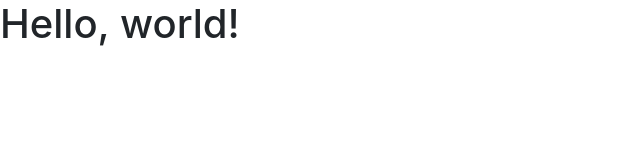
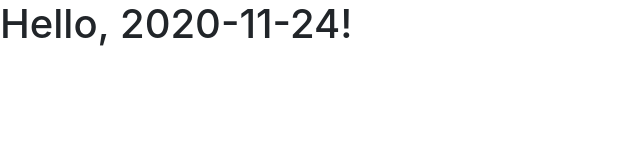
Before and after one commit to Yingmin-Li/github-flow, a plain HTML site: page index.html in a window 1280 px wide. Shown: the whole page, without its empty margins (0-640 px from the left). Drawn offline with nearby package versions, Linux system fonts and the light colour scheme.

Commit message:
update date in index.html

```diff
--- a/index.html
+++ b/index.html
@@ -5,10 +5,10 @@
     <meta name="viewport" content="width=device-width, initial-scale=1, shrink-to-fit=no">
     <link rel="stylesheet" href="https://stackpath.bootstrapcdn.com/bootstrap/4.1.1/css/bootstrap.min.css" integrity="sha384-WskhaSGFgHYWDcbwN70/dfYBj47jz9qbsMId/iRN3ewGhXQFZCSftd1LZCfmhktB" crossorigin="anonymous">
 
-    <title>Hello, world!</title>
+    <title>Hello, world! </title>
   </head>
   <body>
-    <h1>Hello, world!</h1>
+    <h1>Hello, 2020-11-24!</h1>
 
     <script src="https://code.jquery.com/jquery-3.3.1.slim.min.js" integrity="sha384-q8i/X+965DzO0rT7abK41JStQIAqVgRVzpbzo5smXKp4YfRvH+8abtTE1Pi6jizo" crossorigin="anonymous"></script>
     <script src="https://cdnjs.cloudflare.com/ajax/libs/popper.js/1.14.3/umd/popper.min.js" integrity="sha384-ZMP7rVo3mIykV+2+9J3UJ46jBk0WLaUAdn689aCwoqbBJiSnjAK/l8WvCWPIPm49" crossorigin="anonymous"></script>
```
